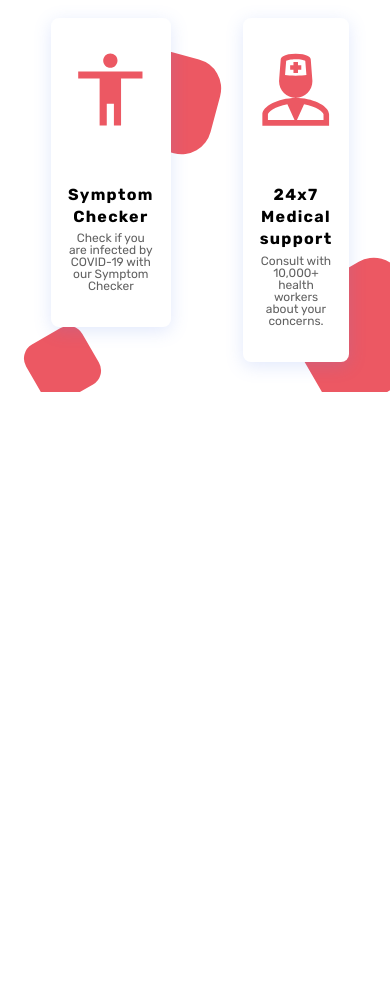
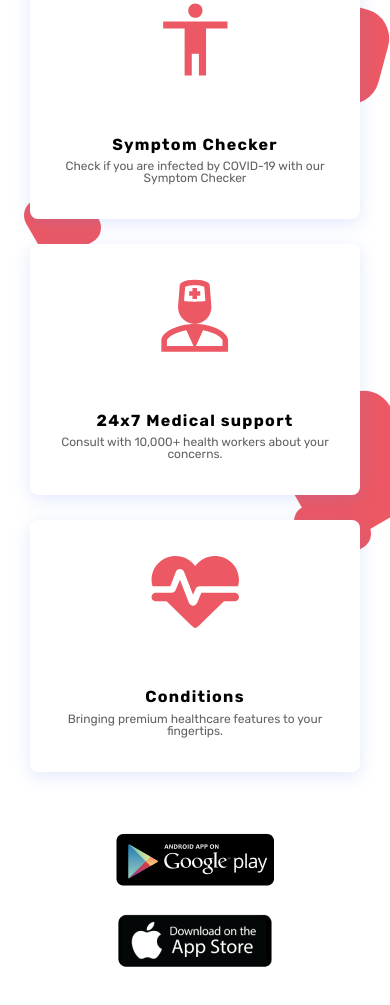
Before and after one commit to Morkovka171/GoCorona_lanling, a plain HTML site: page index.html in a window 390 px wide. Shown: the part 2636-3641 px from the top of the page. Before the commit the page ends 3028 px from the top, so only its background shows below. Drawn offline with Linux system fonts and the light colour scheme.

Commit message:
Сайт готов

```diff
--- a/css/style.css
+++ b/css/style.css
@@ -661,6 +661,7 @@ color: #000000;
 }
 
 /*?----HEALTH_CARE--------------------------------------*/
+
 .healthcare{
   padding: 80px 0px 30px 0px;
 }
@@ -682,6 +683,7 @@ color: #000000;
 
 }
 .item-healthcare {
+  height: 100%;
   z-index: 2;
   position: relative;
 background: #FFFFFF;
@@ -753,3 +755,46 @@ margin: 0px 0px 4px 0px;
   position: absolute;
   background: #EC5863;
 }
+@media (max-width: 1087px) {
+  .healthcare__column{
+    padding: 0px 15px ;
+  }
+}
+@media (max-width: 991.98px) {
+  .healthcare__items {
+    flex-direction: column;
+  }
+  .healthcare__column:not(:last-child) {
+    margin: 0px 0px 25px 0px;
+}
+.healthcare{
+  padding: 30px 0px 30px 0px;
+}
+}
+
+/*?----FOOTER--------------------------------------*/
+
+.footer {
+  padding: 45px 0;
+}
+.footer__container {
+
+}
+.footer__items {
+  display: flex;
+  column-gap: 50px;
+  row-gap: 20px;
+  justify-content: center;
+  align-items: center;
+}
+.footer__item {
+}
+
+@media (max-width: 500px) {
+  .footer__items {
+    flex-direction: column;
+  }
+  .footer {
+    padding: 30px 0;
+  }
+}
--- a/index.html
+++ b/index.html
@@ -156,8 +156,8 @@
         <footer class="footer">
             <div class="footer__container">
                 <div class="footer__items">
-                    <a href="" class="footer__item"></a>
-                    <a href="" class="footer__item"></a>
+                    <a href="" class="footer__item"><img src="img/google-play.png" alt="google-play"></a>
+                    <a href="" class="footer__item"><img src="img/app-store.png" alt="app-store"></a>
                 </div>
             </div>
         </footer>
```
